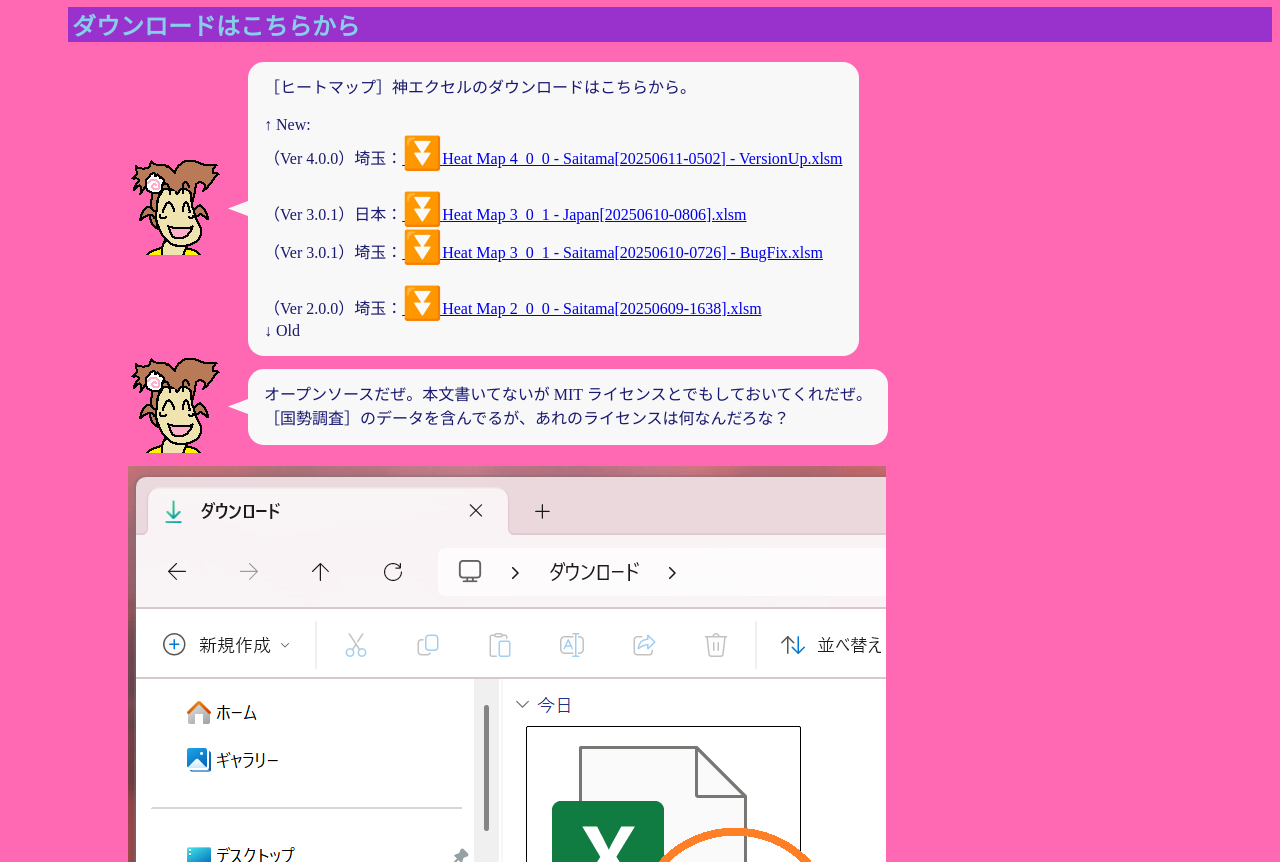
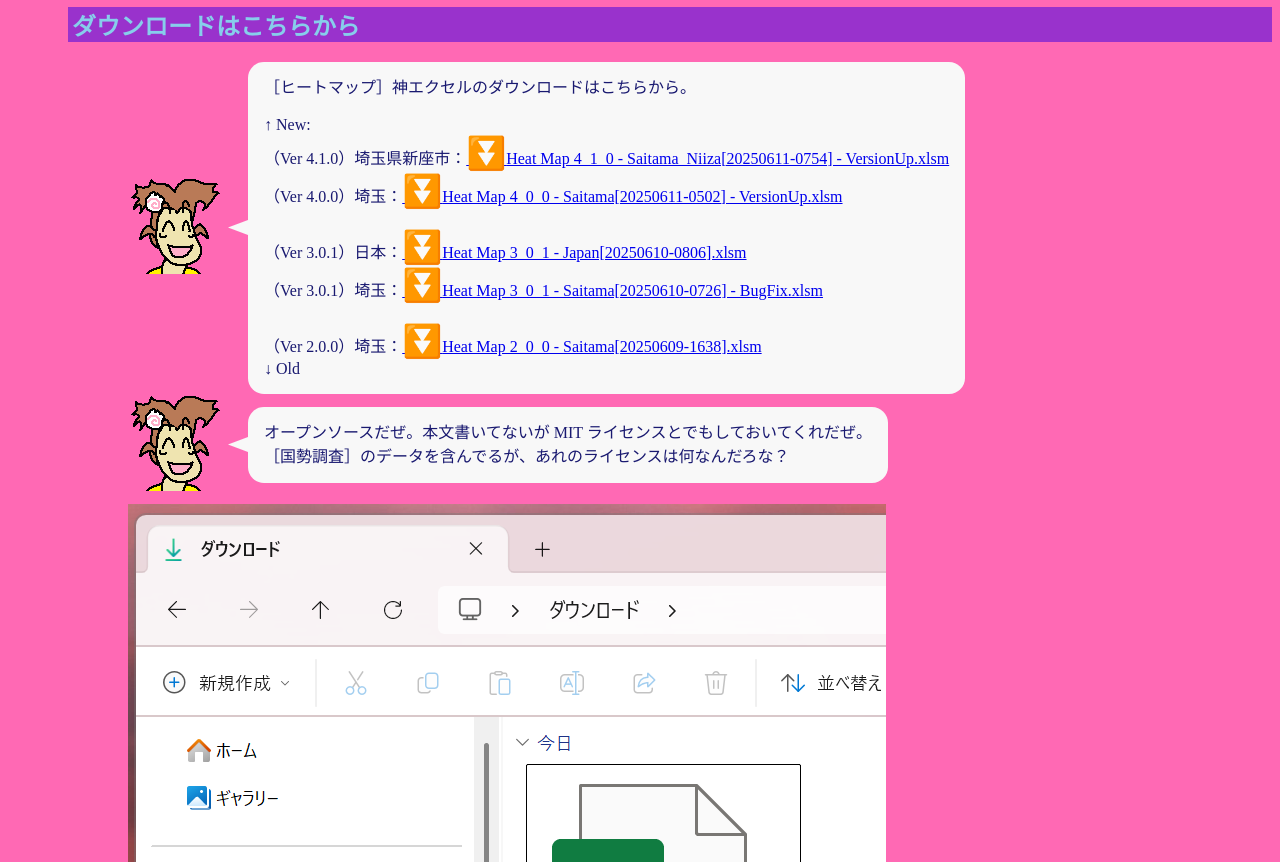
Before and after one commit to muzudho/Warabenture-2025, a Nuxt app: page /team-mirai-volunteer/heat-map in a window 1280 px wide. Shown: the part 7620-8482 px from the top of the page. Built offline with nearby package versions, Linux system fonts and the light colour scheme.

Commit message:
Heat Map 4.1.0 Version Up.

```diff
--- a/pages/team-mirai-volunteer/heat-map.vue
+++ b/pages/team-mirai-volunteer/heat-map.vue
@@ -115,6 +115,7 @@
                 ［ヒートマップ］神エクセルのダウンロードはこちらから。<br>
                 <br>
                 ↑ New:<br>
+                （Ver 4.1.0）埼玉県新座市：<a href="/products/202506/Heat Map 4_1_0 - Saitama_Niiza[20250611-0754] - VersionUp.xlsm"><span class="font-x2">⏬</span>Heat Map 4_1_0 - Saitama_Niiza[20250611-0754] - VersionUp.xlsm</a><br>
                 （Ver 4.0.0）埼玉：<a href="/products/202506/Heat Map 4_0_0 - Saitama[20250611-0502] - VersionUp.xlsm"><span class="font-x2">⏬</span>Heat Map 4_0_0 - Saitama[20250611-0502] - VersionUp.xlsm</a><br>
                 <br>
                 （Ver 3.0.1）日本：<a href="/products/202506/Heat Map 3_0_1 - Japan[20250610-0806].xlsm"><span class="font-x2">⏬</span>Heat Map 3_0_1 - Japan[20250610-0806].xlsm</a><br>
```
Also changed, not shown: 1 other file (tests, documents, lock files or other folders).
